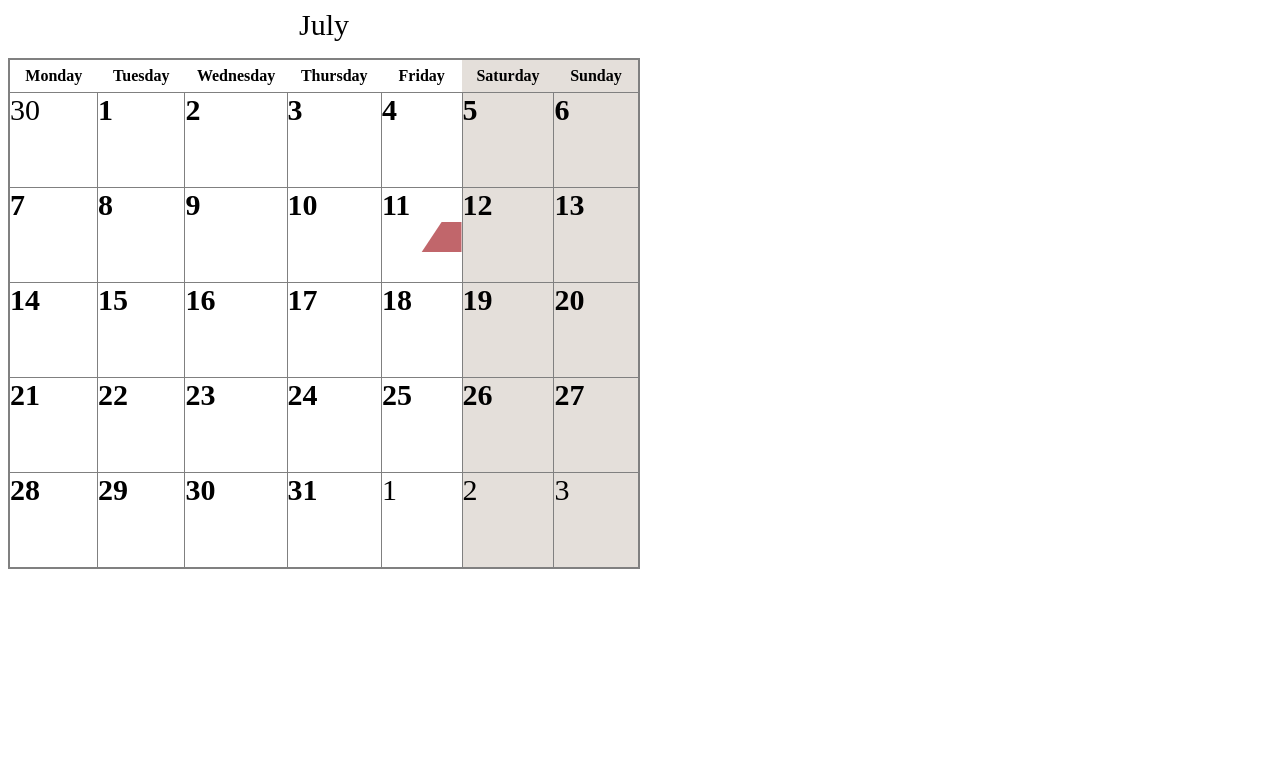
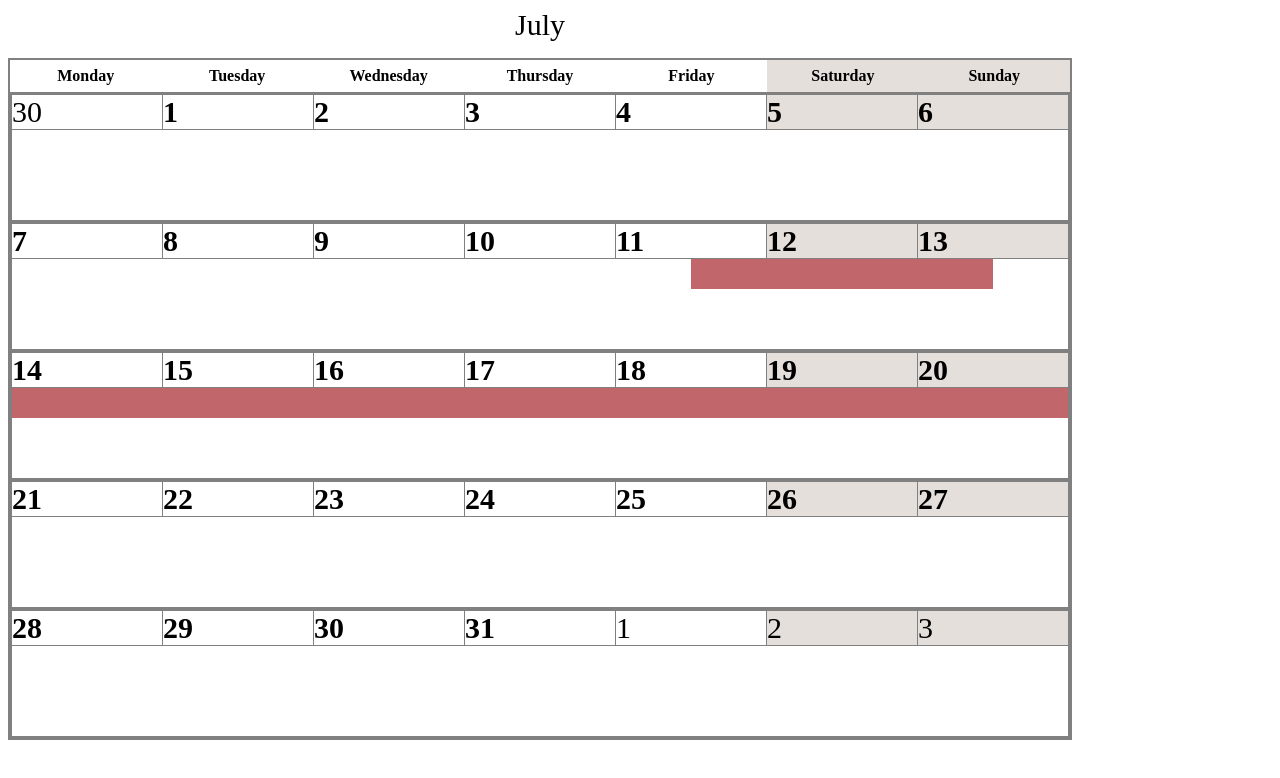
Before and after one commit to Lep333/guest_calendar, a Vue app: page / in a window 1280 px wide. Shown: the top 778 px of the page. Built offline with nearby package versions, Linux system fonts and the light colour scheme.

Commit message:
Events are in one continous block now. No seperate divs per day anymore

```diff
--- a/package.json
+++ b/package.json
@@ -9,6 +9,8 @@
   },
   "dependencies": {
     "core-js": "^3.6.5",
+    "perf_hooks": "^0.0.1",
+    "repl": "^0.1.3",
     "vue": "^3.2.13"
   },
   "devDependencies": {
--- a/src/App.vue
+++ b/src/App.vue
@@ -17,11 +17,16 @@
           {{ this.weekdays[(weekday - 1 + this.startOfTheWeek) % 7] }}
         </th>
       </tr>
-      <tr v-for="week in this.getDays" :key="week">
+      <tr>
+        <td colspan="7">
+      <table v-for="(week, weekNo) in this.getDays" :key="week" class="weekTable">
+        <tr>
         <td
           v-for="day in week"
           :key="day"
           :class="String(weekdays[day.getDay()])"
+          colspan="2"
+          class="weekTd"
         >
           <div
             class="dateCaption"
@@ -29,23 +34,24 @@
           >
             {{ day.getDate() }}
           </div>
-          <div
-            class="event"
-            :class="this.dayStartsEvent('north', day)"
-            :rowspan="1"
-          ></div>
-
-          <div
-            class="event"
-            :class="this.dayStartsEvent('south', day)"
-            :rowspan="1"
-          ></div>
+        </td>
+        </tr>
+        <tr>
+        <td colspan="14">
+          <div class="wrapper">
+            <div v-for="event in this.setCalEvents[weekNo]" :key="event"
+              class="event"
+              :class="'room' + event.room"
+              :style="this.getEventStyle(event)"
+            >
+            </div>
+        </div>
+      </td>
+    </tr>
+      </table>
         </td>
       </tr>
     </table>
-    <div class="wrapper">
-      <div class="north"></div>
-    </div>
   </div>
 </template>
 
@@ -80,13 +86,18 @@ export default {
       currMonth: new Date().getMonth(),
       currYear: new Date().getFullYear(),
       startOfTheWeek: 1, // "Monday"
+      rooms: 3,
       events: [
-        { slot: "north", start: new Date(), end: new Date(2023, 9, 31) },
+        { room: 1, start: new Date(), end: new Date(2023, 9, 31) },
+        { room: 1, start: new Date(2023, 9, 15), end: new Date(2023, 9, 16) },
         {
-          slot: "south",
+          room: 2,
           start: new Date(2023, 9, 23),
           end: new Date(2023, 9, 28),
         },
+        { room: 1, start: new Date(2023,9,3), end: new Date(2023, 9, 6) },
+        { room: 2, start: new Date(2023,9,3), end: new Date(2023, 9, 6) },
+        { room: 3, start: new Date(2023,9,3), end: new Date(2023, 9, 6) },
       ],
     };
   },
@@ -97,11 +108,12 @@ export default {
     setDayCaptionClass(day) {
       return `${day.getDate()}.${day.getMonth()}`;
     },
-    dayStartsEvent(slot, day) {
+    dayStartsEvent(slot, slotNo, currWeek) {
       let startsEvent = false;
       let duringEvent = false;
       let endsEvent = false;
       let cssClasses = false;
+      let day = currWeek[0] + Math.floor(slotNo / 7);
 
       for (let event of this.events) {
         if (slot == event.slot) {
@@ -144,6 +156,12 @@ export default {
         ? true
         : false;
     },
+    dayToActualCalendarDay(day) {
+      return (day.getDay() - this.startOfTheWeek + 7) % 7;
+    },
+    getEventStyle(event) {
+      return `--start: ${event.startSlot}; --end: ${event.duration}; --row: ${event.room}`;
+    },
   },
   computed: {
     currStartOfTheMonth() {
@@ -182,6 +200,45 @@ export default {
 
       return weeksToShow * 7;
     },
+    setCalEvents() {
+      let calEvents = [];
+      let calObj;
+
+      for (let [index, week] of this.getDays.entries()) {
+        if (!calEvents[index]) calEvents[index] = [];
+        for (let day of week) {
+          for (let event of this.events) {
+            if (this.equalDay(event.start, day)) {
+              console.log(event);
+              let remainingDays = event.end.getDate() - event.start.getDate();
+              let currStartDay = event.start;
+              let weekOffset = 0;
+
+              while (remainingDays > 0) {
+                if (!calEvents[index + weekOffset]) calEvents[index + weekOffset] = [];
+                let startslotOffset = (weekOffset > 0)? 0: 1;
+                if (this.dayToActualCalendarDay(currStartDay) > this.dayToActualCalendarDay(event.end) || currStartDay.getDay() + event.end.getDay() > 7) {
+                  let lastDayOfWeek = 6;
+                  let fullDaysThisWeek = this.dayToActualCalendarDay(week[lastDayOfWeek]) - this.dayToActualCalendarDay(currStartDay);
+                  calObj = {room: event.room, startWeek: index + weekOffset, startSlot: this.dayToActualCalendarDay(currStartDay) * 2 + startslotOffset + 1, duration: fullDaysThisWeek * 2 + this.dayToActualCalendarDay(currStartDay) * 2 + startslotOffset + 1};
+                  calEvents[index + weekOffset].push(calObj);
+                  remainingDays -= fullDaysThisWeek;
+                  weekOffset++;
+                  currStartDay = new Date(this.currYear, this.currMonth, week[0].getDate() + weekOffset * 7);
+                } else {
+                  let startEndSlot = (weekOffset > 0)? 1: 0;
+                  let stayLength = (event.end.getDate() - currStartDay.getDate())*2 + startEndSlot;
+                  calObj = {room: event.room, startWeek: index + weekOffset, startSlot: this.dayToActualCalendarDay(currStartDay) * 2 + startslotOffset + 1, duration: stayLength + this.dayToActualCalendarDay(currStartDay) * 2 + startslotOffset + 1};
+                  calEvents[index + weekOffset].push(calObj);
+                  remainingDays=0;
+                }
+              }
+            }
+          }
+        }
+      }
+      return calEvents;
+    }
   },
 };
 </script>
@@ -190,7 +247,10 @@ export default {
 <style scoped>
 .wrapper {
   display: grid;
-  grid-template-columns: repeat(7, 1fr);
+  grid-template-columns: repeat(14, 1fr);
+  grid-row: 100%;
+  grid-template-rows: repeat(3, 1fr);
+  height: 90px;
 }
 table,
 th,
@@ -226,13 +286,20 @@ td {
   font-weight: bold;
 }
 .event {
-  height: 30px;
+  background-color: #c1666b;
+  grid-column-start: var(--start);
+  grid-column-end: var(--end);
+  grid-row: var(--row);
+  height: 30;
 }
-.north {
+.room1 {
   background-color: #c1666b;
 }
-.south {
+.room2 {
   background-color: #d4b483;
+}
+.room3 {
+  background-color: #508991;
 }
 .monthCaption {
   text-align: center;
@@ -251,4 +318,11 @@ td {
   clip-path: polygon(0% 0%, 50% 0%, 25% 100%, 0% 100%);
   filter: drop-shadow(5px, 5px);
 }
+.weekTable {
+  width: 100%;
+  table-layout: fixed;
+}
+.weekTd {
+  width: 1/7;
+}
 </style>
```
Also changed, not shown: 1 other file (tests, documents, lock files or other folders).
